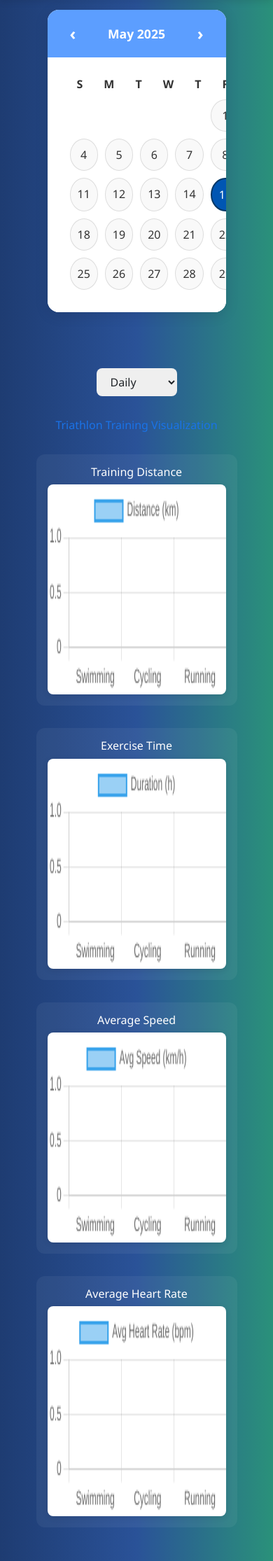
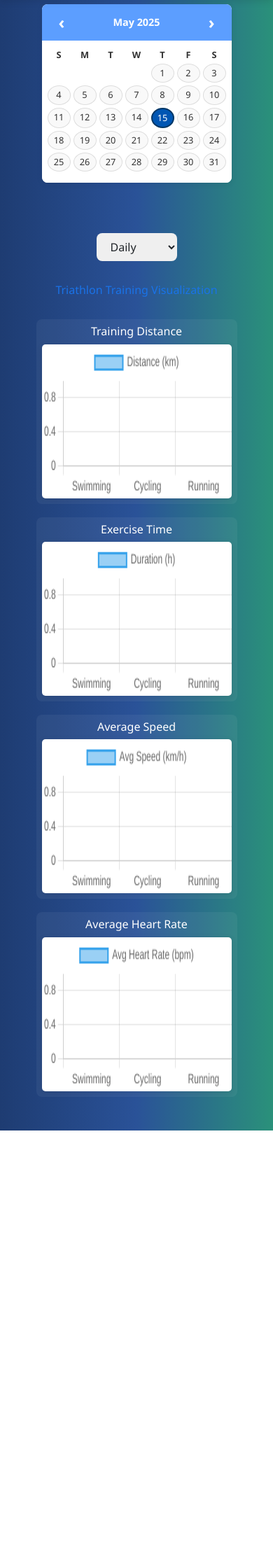
Before and after one commit to vuhuy194779/Agile-Web-Dev-CITS5505, a Flask app: page /dashboard in a window 390 px wide. Shown: the part 82-2312 px from the top of the page at 70% size. After the commit the page ends 1697 px from the top, so only its background shows below. Run offline with Flask 3, Linux system fonts and the light colour scheme; the visitor is signed in with stand-in values (Sample User, id 1); data that the repository does not hold is empty; some libraries are stand-ins or nearby versions.

Commit message:
fix calendar bug on mobile

```diff
--- a/web/app/static/visualize.css
+++ b/web/app/static/visualize.css
@@ -51,6 +51,9 @@ body {
     background-color: #fff;
     border-radius: 8px;
     box-shadow: 0 2px 8px rgba(0, 0, 0, 0.1);
+    min-width: 0;
+    max-width: 100%;
+    box-sizing: border-box;
 }
 
 .dashboard-page .period-options {
@@ -115,6 +118,9 @@ body {
     grid-template-columns: repeat(7, 1fr);
     gap: 10px;
     text-align: center;
+    width: 100%;
+    min-width: 0;
+    grid-template-columns: repeat(7, minmax(0, 1fr));
 }
 
 .dashboard-page .weekday-label {
@@ -185,3 +191,70 @@ body {
         padding: 0;
     }
 }
+
+@media screen and (max-width: 600px) {
+    .dashboard-page .calendar-wrapper {
+        max-width: 100%;
+        border-radius: 8px;
+        margin: 0.5rem;
+        box-shadow: 0 2px 8px rgba(0, 0, 0, 0.08);
+    }
+
+    .dashboard-page .calendar-content {
+        padding: 0.5rem 0.5rem 1rem;
+    }
+
+    .dashboard-page .calendar-grid {
+        gap: 4px;
+    }
+
+    .dashboard-page .calendar-grid div {
+        padding: 6px;
+        font-size: 0.9rem;
+    }
+
+    .dashboard-page .chart-section {
+        gap: 0.7rem;
+    }
+
+    .dashboard-page .chart-section>div {
+        padding: 0.2rem;
+        border-radius: 8px;
+    }
+
+    .dashboard-page .chart-section canvas {
+        height: 160px !important;
+        border-radius: 5px;
+    }
+}
+
+@media screen and (max-width: 400px) {
+    .dashboard-page .calendar-header {
+        font-size: 0.9rem;
+        padding: 0.5rem;
+    }
+
+    .dashboard-page .calendar-grid div {
+        padding: 3px;
+        font-size: 0.8rem;
+    }
+
+    .dashboard-page .chart-section canvas {
+        height: 110px !important;
+    }
+}
+
+@media screen and (max-width: 900px) {
+    .dashboard-page .chart-section {
+        grid-template-columns: 1fr;
+        gap: 1.2rem;
+    }
+
+    .dashboard-page .chart-section>div {
+        padding: 0.5rem;
+    }
+
+    .dashboard-page .chart-section canvas {
+        height: 220px !important;
+    }
+}
--- a/web/app/static/welcome-page.css
+++ b/web/app/static/welcome-page.css
@@ -148,7 +148,8 @@ nav ul li a:hover {
 
 /* mobile button */
 .mobile-menu-btn {
-  display: none; /* default hide */
+  display: none;
+  /* default hide */
   background: none;
   border: none;
   font-size: 1.5rem;
@@ -689,6 +690,7 @@ footer {
   font-size: 32px;
   margin-bottom: 10px;
 }
+
 .modal-card-image .overlay-text p {
   font-size: 16px;
 }
@@ -754,3 +756,20 @@ footer {
 .modal-h1 {
   color: white;
 }
+
+#see-track-btn {
+  background: #fff;
+  color: #1a73e8;
+  border: 2px solid #fff;
+  font-weight: bold;
+  border-radius: 6px;
+  padding: 10px 24px;
+  box-shadow: 0 2px 8px rgba(26, 115, 232, 0.08);
+  transition: background 0.2s, color 0.2s, border 0.2s;
+}
+
+#see-track-btn:hover {
+  background: #e3f0fd;
+  color: #0b3ea9;
+  border: 2px solid #1a73e8;
+}
--- a/web/app/templates/base.html
+++ b/web/app/templates/base.html
@@ -18,7 +18,6 @@
   <script src="https://cdn.tailwindcss.com"></script>
   <script src="https://code.jquery.com/jquery-3.6.0.min.js"></script>
 
-  <!-- Upload page JS (恢复原加载) -->
   <script src="{{ url_for('static', filename='upload.js') }}"></script>
 </head>
 
```
Also changed, not shown: web/app/templates/welcome-page.html (+15 -8 lines), web/generate_mock_workouts.py (added, +53 -0 lines).
